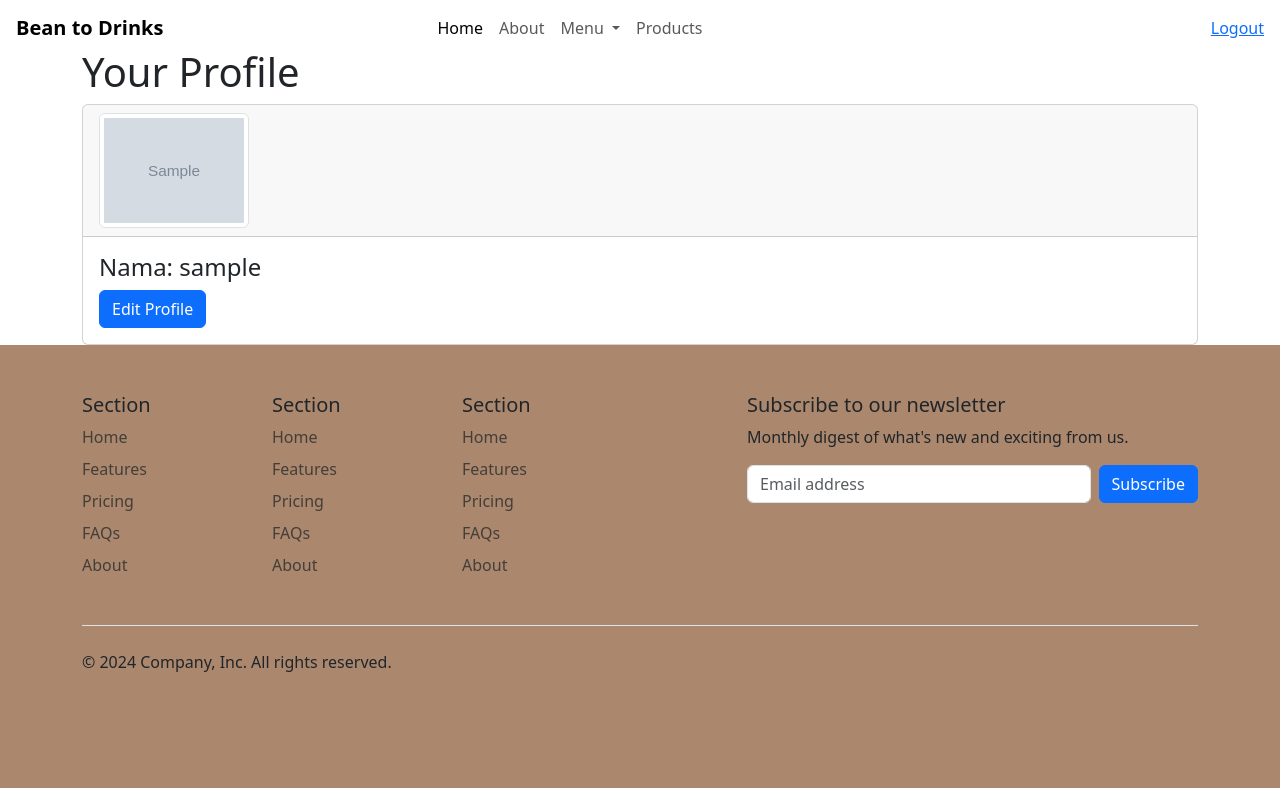
After one commit to Ranzkyy/Coffee-order, a Flask app: page /profile in a window 1280 px wide. The commit adds this page. Run offline with Flask 3, Linux system fonts and the light colour scheme; the visitor is signed in with stand-in values (Sample User, id 1); grey boxes marked "Sample" are stand-in pictures; a database or web service that is not in the repository returns one stand-in record (values such as "Sample title"); some libraries are stand-ins or nearby versions.

Commit message:
user profile dan edit user profile

```diff
--- a/app.py
+++ b/app.py
@@ -98,10 +98,13 @@ def register():
         else:
             hashed_password = generate_password_hash(password)
 
+            default_image = 'user-default.png'
+
             user_data = {
                 'username': username,
                 'password': hashed_password,
-                'role': 'user'
+                'role': 'user',
+                'image': default_image
             }
             db.users.insert_one(user_data)
             flash('Registration successful! Please log in.', 'success')
@@ -640,26 +643,27 @@ def add_to_cart_route(product_id):
     flash('Product added to cart', 'success')
     return redirect(url_for('view_cart'))
 
-
 @app.route('/checkout_selected', methods=['POST'])
 def checkout_selected():
     if 'username' not in session:
         flash("Please log in to proceed to checkout.", "error")
         return redirect(url_for('login'))
-    selected_item = request.form.get('selected_item')
-    if not selected_item:
-        flash("No item selected for checkout.", "warning")
+
+    selected_items = request.form.getlist('selected_item[]')  # Get selected product IDs
+
+    if not selected_items:
+        flash("No items selected for checkout.", "warning")
         return redirect(url_for('view_cart'))
 
-    product = db.products.find_one({"_id": ObjectId(selected_item)})
+    # Process selected items for checkout
+    products = []
+    for item_id in selected_items:
+        product = db.products.find_one({"_id": ObjectId(item_id)})
+        if product:  # Check if product exists before adding
+            products.append(product)
 
-    if not product:
-        flash("Selected item not found.", "error")
-        return redirect(url_for('view_cart'))
-
-    flash("Checkout successful for selected item.", "success")
-    return render_template('user/checkout.html', products=[product])
-
+    flash("Checkout successful for selected items.", "success")
+    return render_template('user/checkout.html', products=products)
 
 # Route untuk checkout
 @app.route('/checkout', methods=['GET', 'POST'])
@@ -759,10 +763,51 @@ def delete_from_cart(product_id):
     flash("Product removed from cart.", "success")
     return redirect(url_for('view_cart'))
 
+@app.route('/profile')
+def profile():
+    if 'username' not in session:
+        flash("Please log in to view your profile.", "error")
+        return redirect(url_for('login'))
+
+    user = db.users.find_one({"username": session["username"]})
+    if not user:
+        flash("User not found", "error")
+        return redirect(url_for('login'))
+
+    return render_template('user/profile.html', user=user)
+
+@app.route('/profile/edit', methods=['GET', 'POST'])
+def edit_profile():
+    if 'username' not in session:
+        flash('Please log in to edit your profile', 'error')
+        return redirect(url_for('login'))
+
+    user = db.users.find_one({'username': session['username']})
+
+    if request.method == 'POST':
+        username = request.form.get('username')
+        user_image_file = request.files.get('user_image')
+
+        if username:
+            db.users.update_one({'_id': user['_id']}, {'$set': {'username': username}})
+            session['username'] = username
+
+        if user_image_file and user_image_file.filename != '':
+            image_filename = secure_filename(user_image_file.filename)
+            image_path = f'static/img/upload/{image_filename}'
+            user_image_file.save(image_path)
+
+            db.users.update_one({'_id': user['_id']}, {'$set': {'image': image_filename}})
+
+        flash('Profile updated successfully', 'success')
+        return redirect(url_for('profile'))
+
+    return render_template('user/edit-profile.html', user=user)
 
 
 @app.errorhandler(404)
 def page_not_found(e):
     return render_template('404.html'), 404
+
 if __name__ == '__main__':
     app.run('0.0.0.0', port=5000, debug=True)
--- a/templates/layout.html
+++ b/templates/layout.html
@@ -33,7 +33,7 @@
                             <li>
                                 <hr class="dropdown-divider">
                             </li>
-                            <li><a class="dropdown-item" href="#">Something else here</a></li>
+                            <li><a class="dropdown-item" href="{{ url_for('profile')}}">Your Profile</a></li>
                         </ul>
                     </li>
                     {% endif %}
--- /dev/null
+++ b/templates/user/profile.html
@@ -0,0 +1,17 @@
+{% extends 'layout.html' %}
+{% block title %}Profile{% endblock %}
+{% block content %}
+<div class="container mt-5">
+    <h1>Your Profile</h1>
+    <div class="card">
+        <div class="card-header">
+            <img src="{{ url_for('static', filename='img/upload/' + user.image) }}" alt="User Image" class="img-thumbnail" style="max-width: 150px;">
+
+        </div>
+        <div class="card-body">
+            <h4>Nama: {{ user.username }}</h4>
+            <a href="{{ url_for('edit_profile') }}" class="btn btn-primary">Edit Profile</a>
+        </div>
+    </div>
+</div>
+{% endblock %}
```
Also changed, not shown: templates/user/edit-profile.html (added, +51 -0 lines), static/img/upload/15-removebg-preview_1.png (added), static/img/upload/user-default.png (added), templates/user/user.html (deleted).
